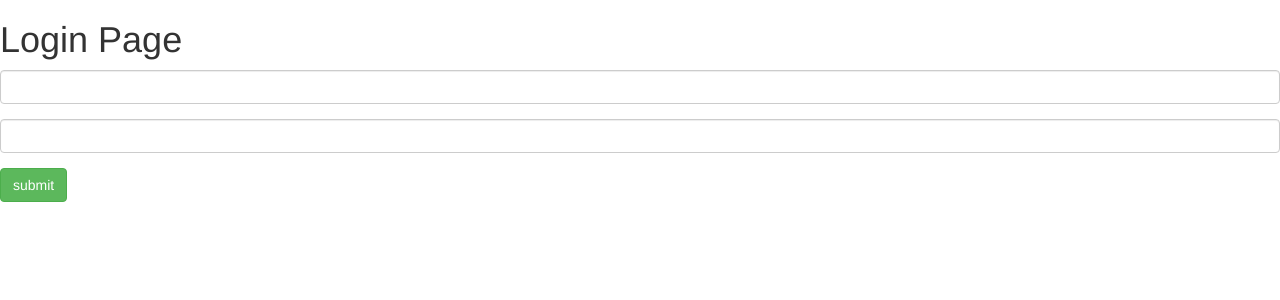
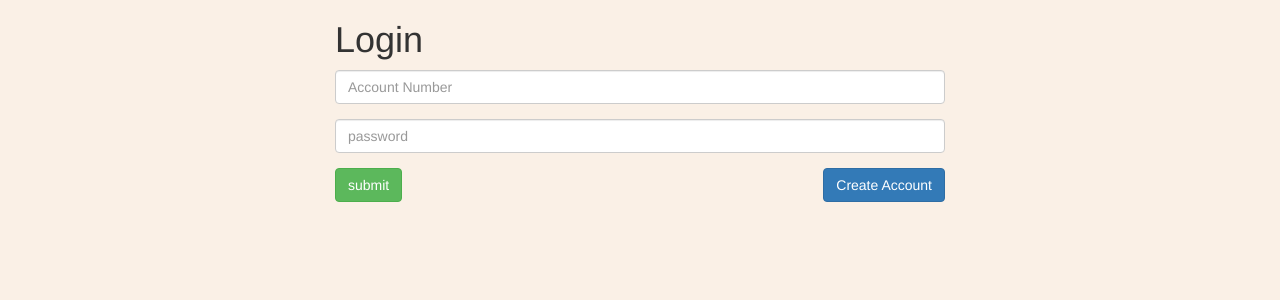
Before and after one commit to akinshonibare/Movie-Ticketing-PHP-WebApp, a PHP site: page /login.php in a window 1280 px wide. Shown: the top 300 px of the page. Run offline with PHP 8.4, Linux system fonts and the light colour scheme.

Commit message:
added checklogin.php, database.php, functions.php and home.php

```diff
--- /dev/null
+++ b/checkLogin.php
@@ -0,0 +1,25 @@
+<?php
+  include "database.php";
+  global $connection;
+
+  if(isset($_POST['submit'])) {
+    $account_number = $_POST['username'];
+    $password = $_POST['password'];
+
+    $query = "SELECT first_name, last_name, account_number, phone_number, street, city, pc FROM Customer WHERE account_number = '$account_number' AND password = '$password'";
+    $result = mysqli_query($connection, $query);
+
+    if(!$result){
+      die(header("location:login.php?loginFailed=true"));
+    }else{
+      session_start();
+      $row = mysqli_fetch_row($result);
+      //header('location: home.php?first_name='.$row[0].'&last_name='.$row[1]);
+      header('location: home.php');
+      $_SESSION["first name"] = $row[0];
+      $_SESSION["last name"] = $row[1];
+      // echo "First Name: " . $row[0] . "<br>";
+      // echo "Last Name: " . $row[1] . "<br>";
+    }
+}
+?>
--- /dev/null
+++ b/database.php
@@ -0,0 +1,6 @@
+<?php
+    $connection = mysqli_connect('localhost', 'root', 'root', 'omts');
+    if(!$connection){
+        die("database connection failed");
+    }
+?>
--- /dev/null
+++ b/functions.php
@@ -0,0 +1,4 @@
+<?php
+include "database.php";
+
+?>
--- a/login.php
+++ b/login.php
@@ -1,3 +1,7 @@
+<?php
+  include "checkLogin.php";
+?>
+
 <!DOCTYPE html>
 <html>
   <head>
@@ -5,18 +9,41 @@
     <link rel="stylesheet" href="https://maxcdn.bootstrapcdn.com/bootstrap/3.3.7/css/bootstrap.min.css" integrity="sha384-BVYiiSIFeK1dGmJRAkycuHAHRg32OmUcww7on3RYdg4Va+PmSTsz/K68vbdEjh4u" crossorigin="anonymous">
 
     <title></title>
+    <style>
+    body {
+      background-color: linen;
+    }
+    </style>
   </head>
   <body>
-    <h1>Login Page</h1>
-    <form action = "" method = "post">
-        <div class = "form-group">
-          <input type="text" name="username" class="form-control">
+
+    <div class="container-fluid">
+      <div class ="row">
+        <div class="col-xs-12 col-sm-8 col-sm-offset-2 col-md-6 col-md-offset-3">
+          <h1>Login</h1>
+          <form action = "login.php" method = "post">
+              <div class = "form-group">
+                <input type="text" name="username" class="form-control" placeholder="Account Number">
+              </div>
+              <div class = "form-group">
+                <input type="password" name="password" class="form-control" placeholder="password">
+              </div>
+              <input class ="btn btn-success" type="submit" name="submit" value="submit" style="float:left;">
+          </form>
+          <form action="/create_account.php" method="get">
+            <button class ="btn btn-primary" type="submit" formtarget"_blank" style="float:right;">Create Account</button>
+          </form>
+          <?php
+            if(isset($_GET["loginFailed"])){
+              echo('
+              <div class="text-center" style = "color:red">
+                <p>Incorrect username or password.</p>
+              </div>
+              ');
+            }
+          ?>
         </div>
-        <div class = "form-group">
-          <input type="password" name="password" class="form-control">
-        </div>
-        <input class ="btn btn-success" type="submit" name="submit" value="submit">
-    </form>
-    </form>
+      </div>
+    </div>
   </body>
 </html>
```
Also changed, not shown: home.php (added, +16 -0 lines).
